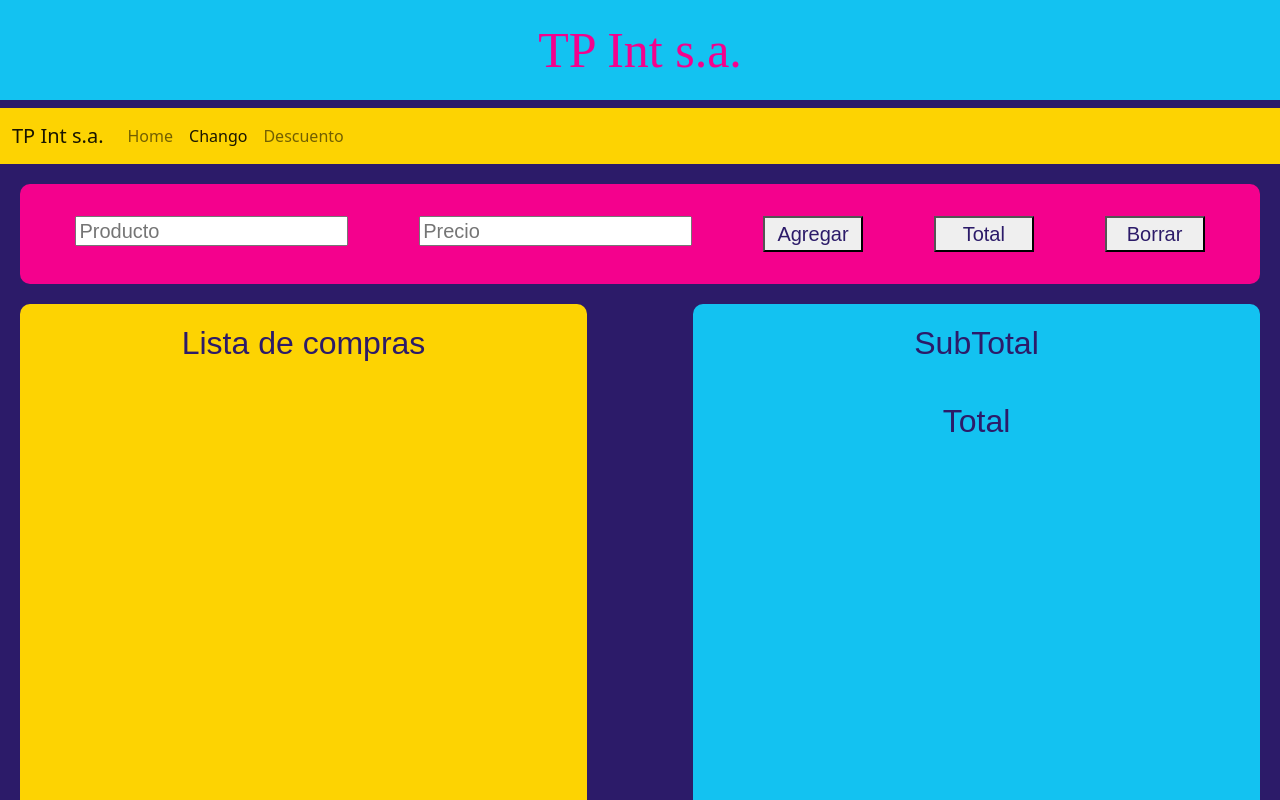
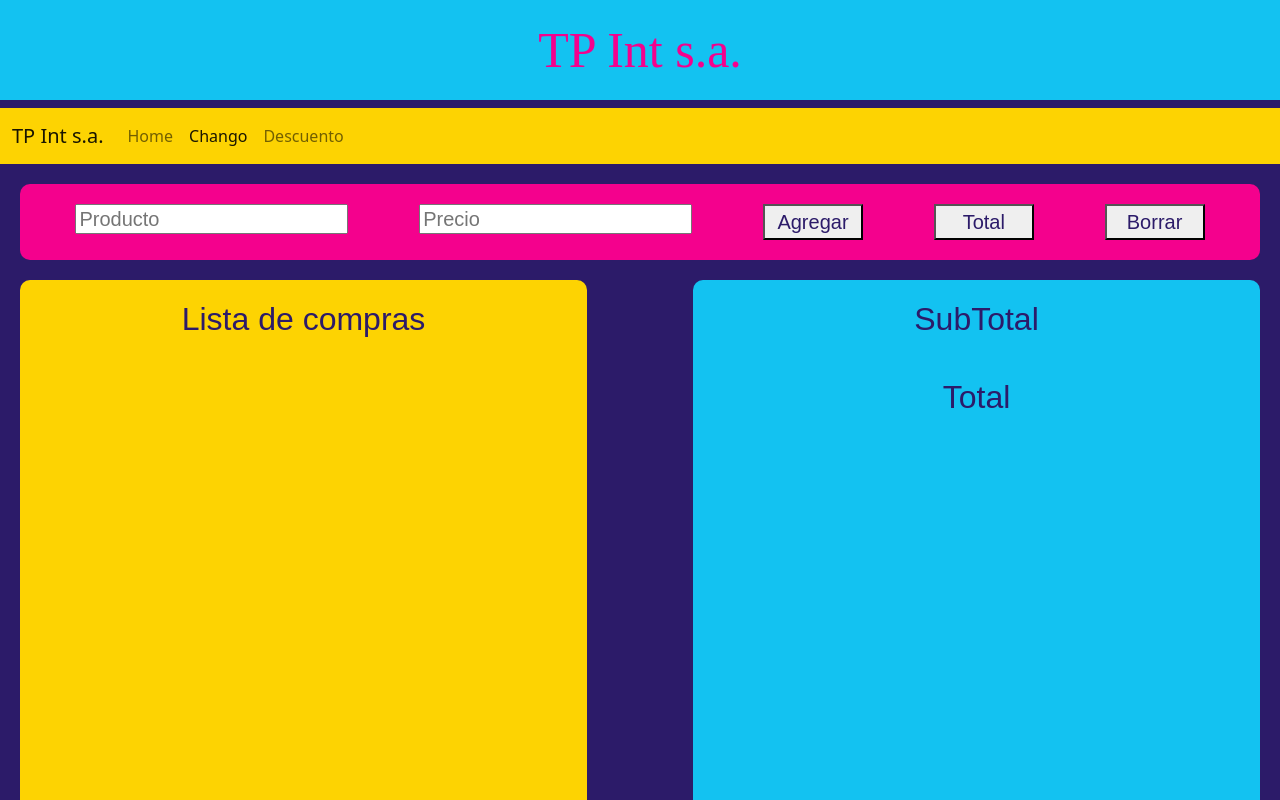
Before and after one commit to MarianoCarbajo/TrabajoIntegrador, a website built with Parcel: page chango.html in a window 1280 px wide. Shown: the top 800 px of the page. Built offline with nearby package versions, Linux system fonts and the light colour scheme.

Commit message:
Retoques Últimos arreglos

```diff
--- a/src/styles.css
+++ b/src/styles.css
@@ -48,14 +48,13 @@ button {
 
 .hijo {
   margin: 10px;
-  width: 100px;
-  height: 100px;
   border-radius: 10px;
   color: #2c1b69;
   padding: 20px;
   font-size: 20px;
   font-family: Arial, Helvetica, sans-serif;
   justify-content: center;
+  text-align: center;
 }
 
 .uno {
@@ -86,7 +85,6 @@ button {
   align-items: center;
   justify-content: flex-start;
   background-color: #13c2f1;
-  text-align: center;
 }
 #total {
   background-color: #2c1b69;
```
